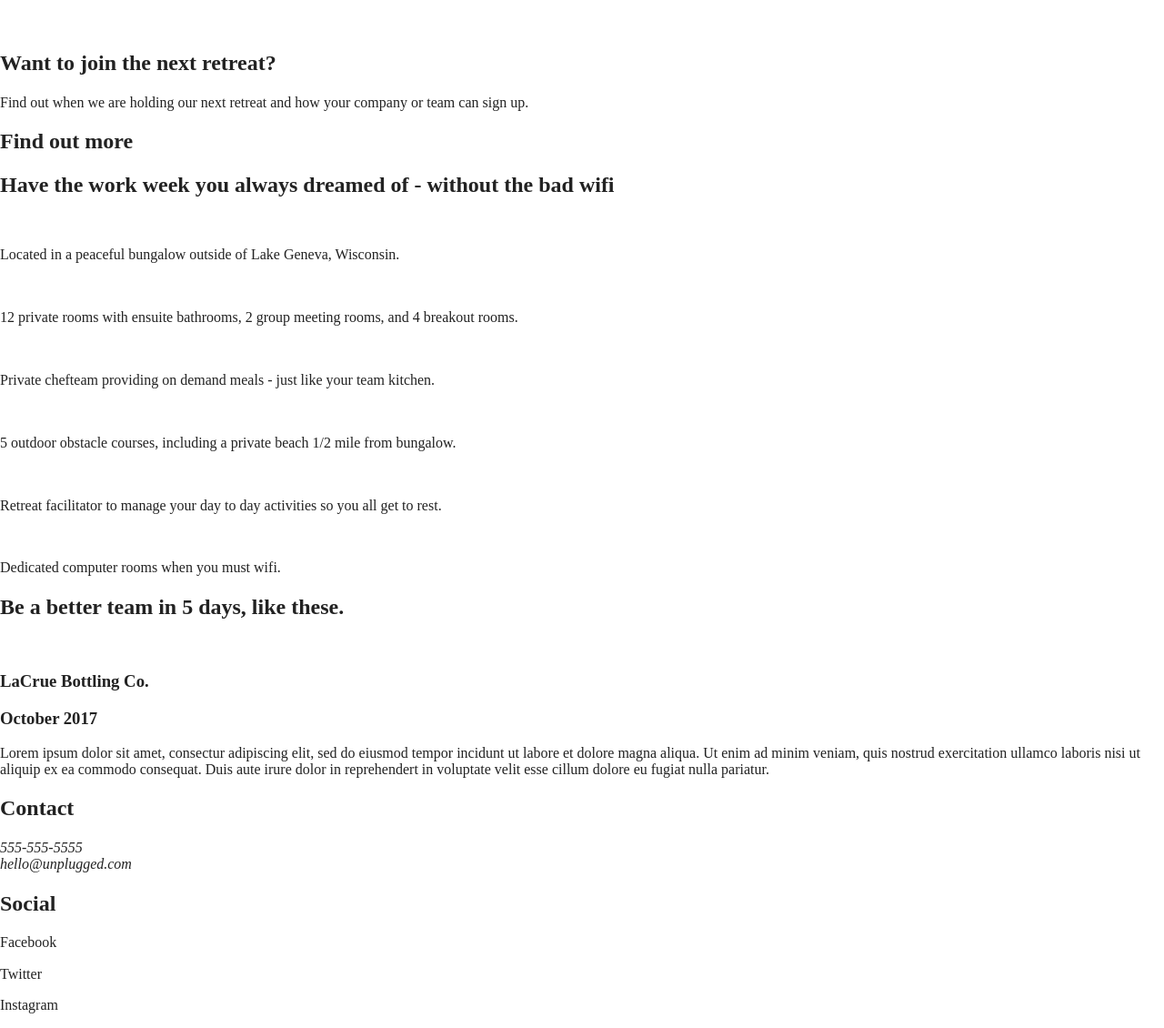
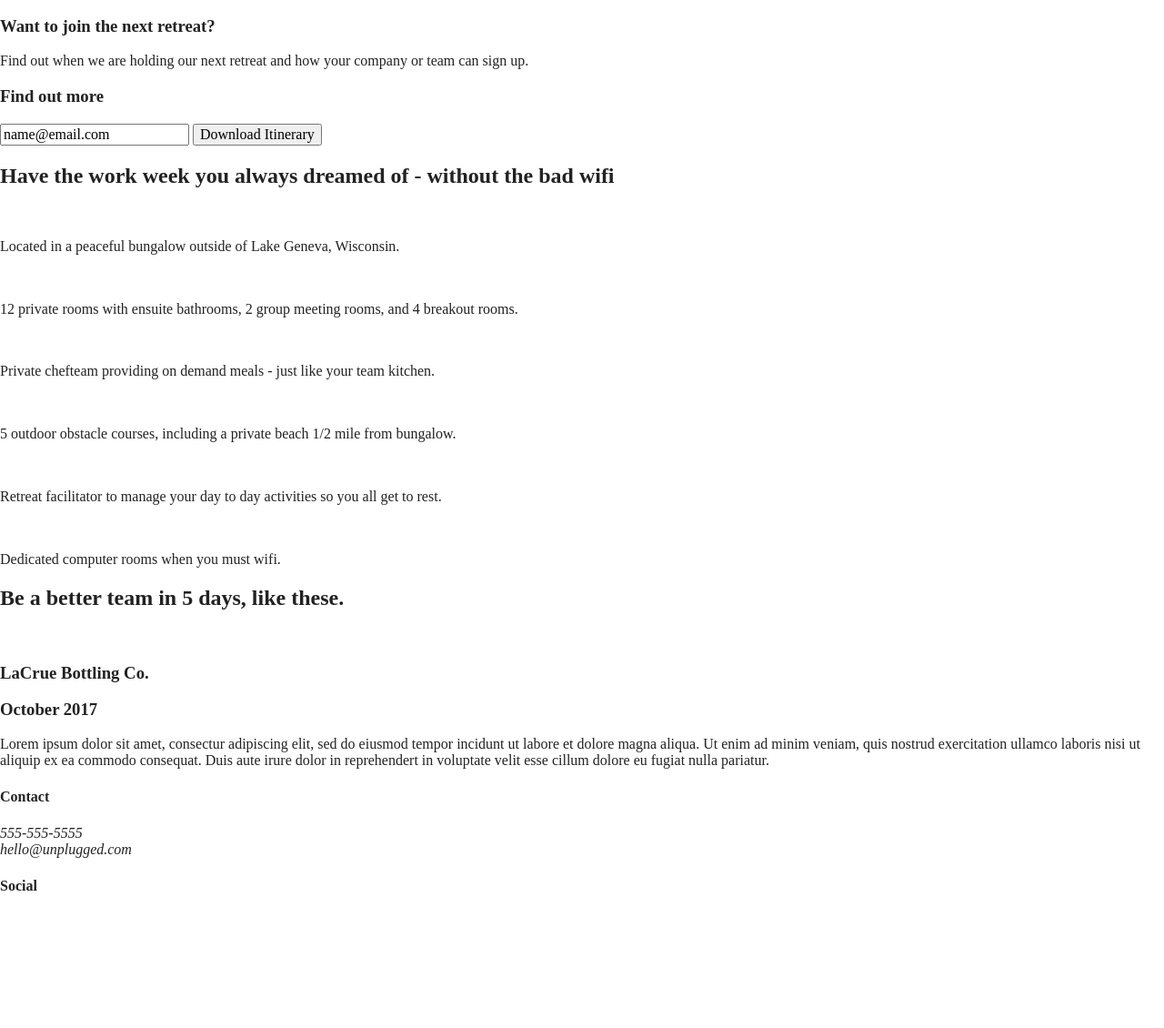
Before and after one commit to NancyStGelais/Unplugged, a website built with Parcel: page index.html in a window 1280 px wide. Shown: the part 134-1264 px from the top of the page at 91% size. After the commit the page ends 1138 px from the top, so only its background shows below. Built offline with nearby package versions, Linux system fonts and the light colour scheme.

Commit message:
Changesto homepage HTML per solution

```diff
--- a/index.html
+++ b/index.html
@@ -33,24 +33,36 @@
   <nav>
     <ul>
       <li><a href="faqs/index.html" target="_blank">FAQs</a></li>
-      <li><a href="about.html" target="_blank">About</a></li>
+      <li><a href="about/index.html" target="_blank">About</a></li>
     </ul>
   </nav>
-  <h1>Retreat from the desk, return refreshed!</h1>
-  <img>
   </div>
 </header>
 
 <main>
 
-  <section>
-   <div class="newsletter">
-     <h2>Want to join the next retreat?</h2>
-     <p>Find out when we are holding our next retreat and how your company or team can sign up.</p>
-     <h2>Find out more</h2>
-     <div class="email"></div>
-     <nav></nav>
-     <div class="submit"></div>
+  <section class="hero-area">
+    <div class="content-wrapper">
+      <h1>Retreat from the desk, return refreshed!</h1>
+    </div>
+  </section>
+  <aside>
+    <div class="content-wrapper">
+      <div class="form-description">
+        <h3>Want to join the next retreat?</h3>
+        <p>Find out when we are holding our next retreat and how your company or team can sign up.</p>
+        </div>
+        <h3>Find out more</h3>
+        <input type="text" name="name" value="name@email.com">
+        <input type="button" value="Download Itinerary">
+     </div>
+    </div>
+    </aside>
+
+
+
+
+
 
    </div>
    <div class="info">
@@ -88,17 +100,29 @@
   <div class="content-wrapper">
     <div class="footer-content">
       <div class="contact">
-        <h2>Contact</h2>
-      <address>555-555-5555</address>
-      <address>hello@unplugged.com</address>
-      </div>
+        <h4>Contact</h4>
+      <address>
+        <p>
+          555-555-5555<br>
+          hello@unplugged.com
+        </p>
+      </address>
     </div>
-        <div class="social-media">
-          <h2>Social</h2>
-            <p>Facebook</p>
-            <p>Twitter</p>
-            <p>Instagram</p>
-                <p><a href="https://www.facebook.com/yoursite" target="_blank"></a></p>
+        <div class="social">
+          <h4>Social</h4>
+          <div class="social-icons">
+
+          </div>
+            <p>
+              <a href="https://www.facebook.com/Skillcrush/" target="_blank"></a>
+            </p>
+            <p>
+              <a href="https://twitter.com/Skillcrush" target="_blank"></a>
+            </p>
+            <p>
+              <a href="https://www.instagram.com/skillcrush/" target="_blank"></a>
+            </p>
+
                 <!-- other social links here -->
             </div>
         </div>
```
